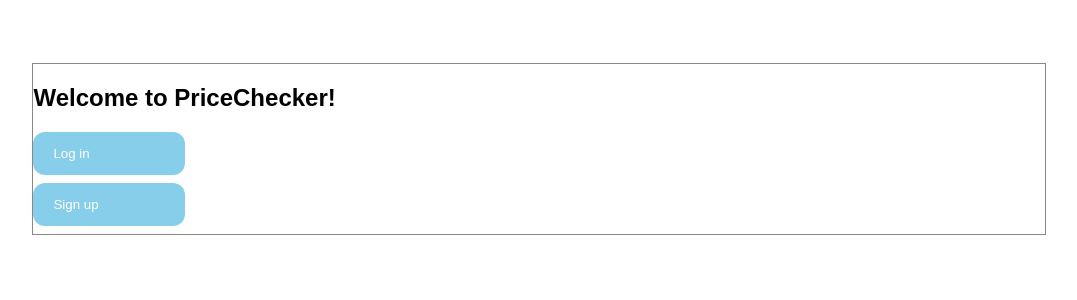
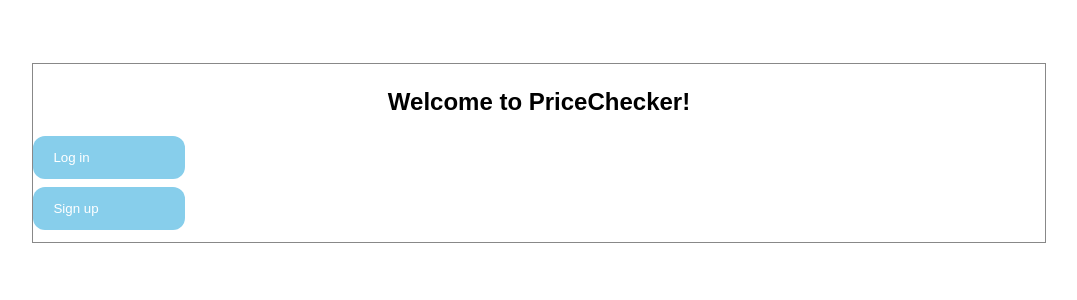
Before and after one commit to yobro2033/coursework-draft, a Flask app: page / in a window 1280 px wide. Shown: the top 300 px of the page, without its empty margins (101-1178 px from the left). Run offline with Flask 2, Linux system fonts and the light colour scheme.

Commit message:
Update welcome.html

```diff
--- a/templates/welcome.html
+++ b/templates/welcome.html
@@ -124,7 +124,7 @@
 </head>
 <body>
 <article class="modal-content animate">
-<div imgcontainer>
+<div class="imgcontainer">
 <h2>Welcome to PriceChecker!</h2>
 <button onclick="document.location.href = 'https://pricechecker.herokuapp.com/login'">Log in</button>
 <button onclick="document.location.href = 'https://pricechecker.herokuapp.com/signup'">Sign up</button>
```
